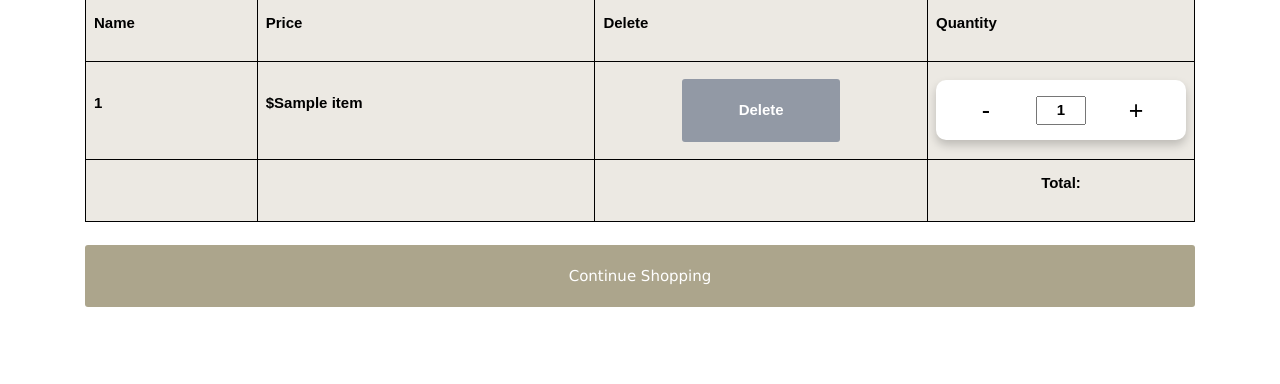
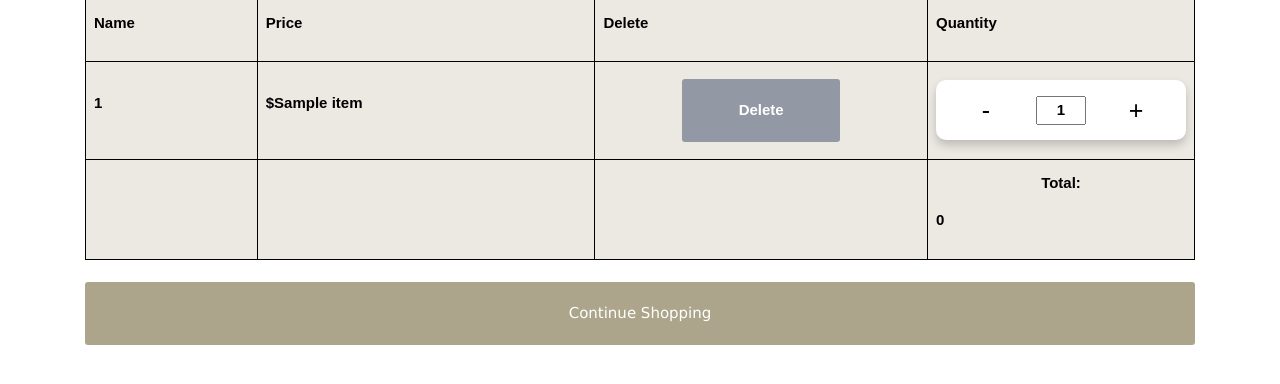
Before and after one commit to Yumi3113/Menu_Application, a Flask app: template website/templates/cart.html in a window 1280 px wide. Shown: the part 117-501 px from the top of the page. Run offline with Flask 2, Linux system fonts and the light colour scheme; the template is opened without the code that fills it: most values are stand-ins (such as "Sample title", 1, 10 or a date in 2020); lists and menus that the app fills with data are empty; some libraries are stand-ins or nearby versions.

Commit message:
total function

```diff
--- a/website/static/styles.css
+++ b/website/static/styles.css
@@ -216,7 +216,7 @@ text-align: center;
   cursor: pointer;
 }
 
-#num {
+.num {
   text-align: center;
   width: 50px;
 }
--- a/website/templates/cart.html
+++ b/website/templates/cart.html
@@ -27,7 +27,7 @@
                 <p>{{item[0]}}</p>
             </th>
             <th>
-                <p class="price">${{item[1]}}</p>
+                <p id ="{{ item[0]}}" class="price">${{item[1]}}</p>
             </th>
             <th>
                 <form action="/delete" method ="post">
@@ -40,8 +40,8 @@
             <th>
                   <div class="counter">
                     <span class="down" onClick='decreaseCount(event, this)'>-</span>
-                    <input id="num" type="text" value="1">
-                    <span class="up" onClick='increaseCount(event, this)'>+</span>
+                    <input class="num" id="{{ item[0] }}" type="text" value="1">
+                    <span class="up" onClick='increaseCount(event, this, {{ item[0] }})'>+</span>
                   </div>
             </th>
         </tr>
@@ -59,28 +59,33 @@
             </th>
             <th>
                 <p style="text-align:center;">Total:</p>
+                <P id="total">0</P>
             </th>
         </tr>
     </thead>
 </table>
 <script>
-    function increaseCount(a, b) {
+    function increaseCount(a, b,c) {
     var list = []
     var input = b.previousElementSibling;
     var value = parseInt(input.value, 10);
+    let total = 0
     value = isNaN(value) ? 0 : value;
     value++;
     var prices = document.getElementsByClassName("price")
+    console.log(c[0].id)
     input.value = value;
-    var total = parseInt(prices[0].innerHTML.substring(1)) * input.value
     //parse through the items to get their prices as a total
     for(let i = 0; i < prices.length; i++){
-        total =  total + (parseInt(prices[i].innerHTML.substring(1)))
-        list.push(parseInt(prices[i].innerHTML.substring(1)))
-        console.log(total)
+        if ( prices[i].id === "Fries" ){
+            total = total + 3
+        }
+        if( prices[i].id === "Burger" ){
+            total = total + 7
+        }
+    console.log(total)
     }
     }
-
     function decreaseCount(a, b) {
     var input = b.nextElementSibling;
     var value = parseInt(input.value, 10);
```
